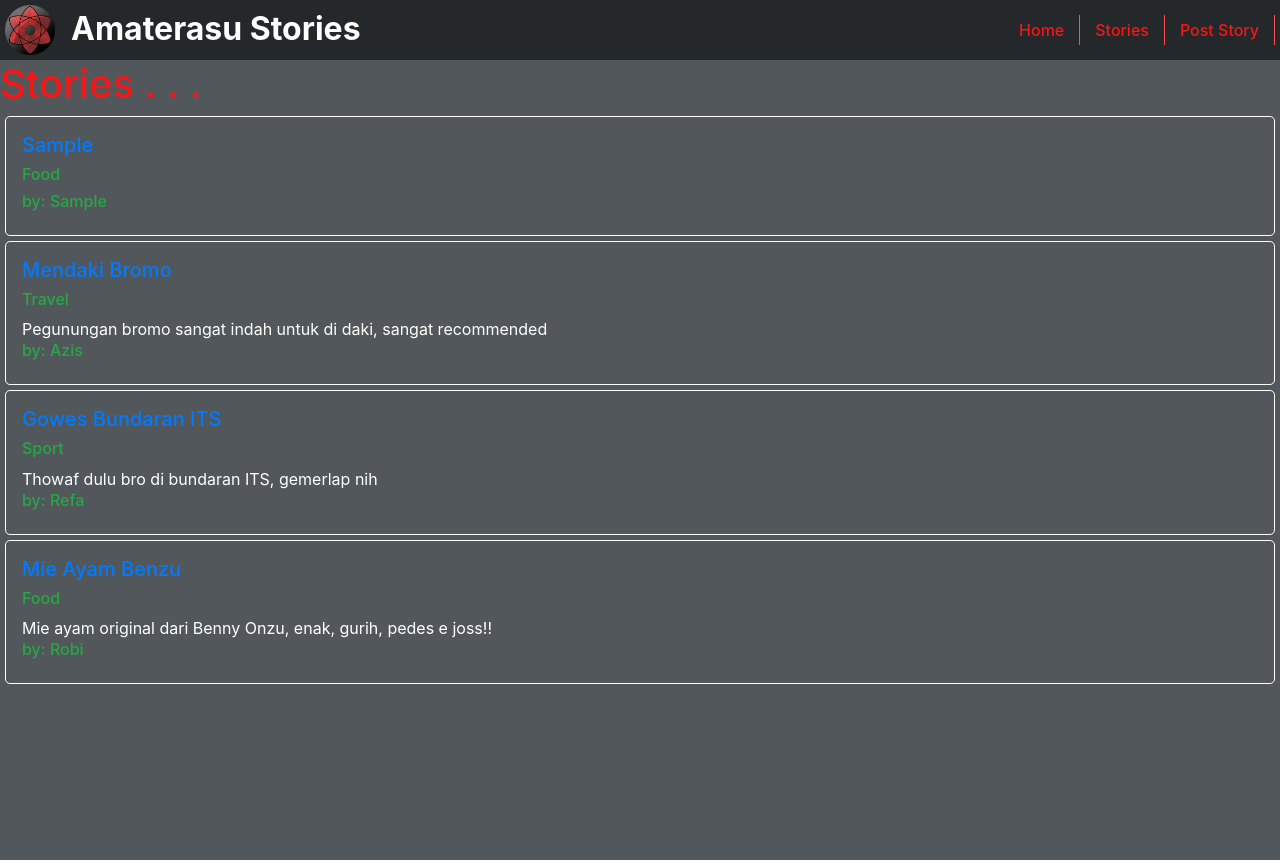
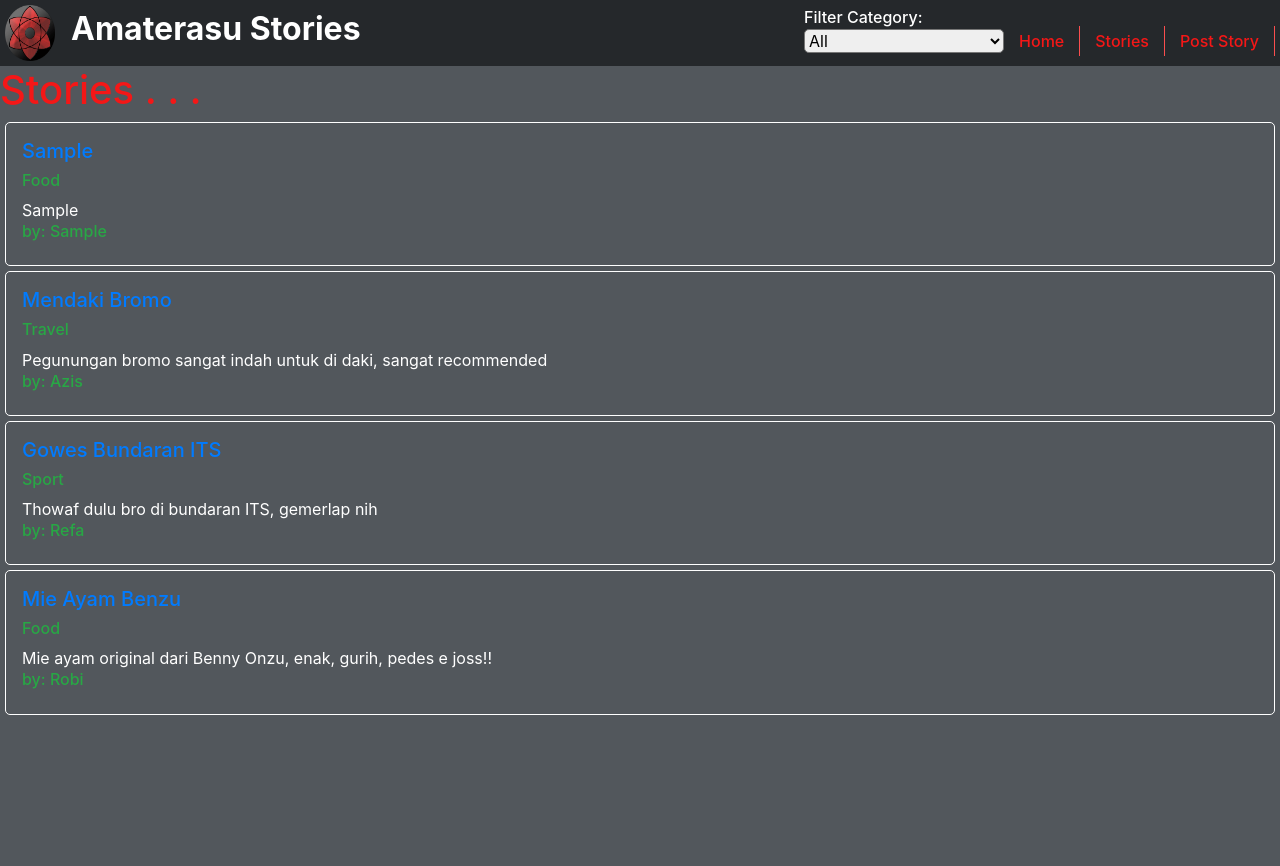
Before and after one commit to nikohatmika/sanbercode-final-project, a React (Create React App) app: page /post-story in a window 1280 px wide. Both pictures are taken after typing "Sample", "Sample", "Sample" into the empty fields and a click on the button "Submit". Built offline with nearby package versions, Linux system fonts and the light colour scheme.

Commit message:
filter by category

```diff
--- a/src/components/Header.js
+++ b/src/components/Header.js
@@ -1,7 +1,29 @@
-import React from "react";
+import React, { useEffect, useState, useRef } from "react";
+import { useDispatch } from "react-redux";
 import logo from "../images/logo.png";
+import { filterStory } from "../redux/storySlice";
+
+// custom hooks to get previous state
+function usePrevious(value) {
+  const ref = useRef;
+  useEffect(() => {
+    ref.current = value;
+  });
+  return ref.current;
+}
 
 function Header() {
+  const dispatch = useDispatch();
+  const [filter, setFilter] = useState("all");
+  const prevState = usePrevious({ filter });
+
+  // use effect to get state changes
+  useEffect(() => {
+    if (prevState && prevState.filter !== filter) {
+      dispatch(filterStory(filter));
+    }
+  }, [filter]);
+
   return (
     <div className="header-container">
       <div className="d-flex">
@@ -10,6 +32,24 @@ function Header() {
       </div>
 
       <div className="navigation my-auto">
+        <label>
+          Filter Category:
+          <br />
+          <select
+            name="category"
+            className="filter"
+            value={filter}
+            onChange={(e) => {
+              console.log("select", e.target);
+              setFilter(e.target.value);
+            }}
+          >
+            <option value="all"> All </option>
+            <option value="food"> Food </option>
+            <option value="sport"> Sport </option>
+            <option value="travel"> Travel </option>
+          </select>
+        </label>
         <a href="/">Home</a>
         <a href="/stories">Stories</a>
         <a href="/post-story">Post Story</a>
--- a/src/containers/PostStories.js
+++ b/src/containers/PostStories.js
@@ -1,7 +1,7 @@
 import React, { Component } from "react";
 
 import { connect } from "react-redux";
-import { postStory } from "../redux/postSlice";
+import { postStory } from "../redux/storySlice";
 import { withRouter } from "react-router-dom";
 
 class Home extends Component {
@@ -27,7 +27,7 @@ class Home extends Component {
       postStory({
         title: inputTitle.current.value,
         category: inputCategory.current.value,
-        story: inputStory.current.value,
+        body: inputStory.current.value,
         user: inputUser.current.value,
       })
     );
--- a/src/containers/Stories.js
+++ b/src/containers/Stories.js
@@ -1,24 +1,31 @@
 import React from "react";
 import { useSelector } from "react-redux";
-import { selectStories } from "../redux/postSlice";
+import { selectStories } from "../redux/storySlice";
 import StoriesList from "../components/StoryList";
 import { parseJSON } from "jquery";
 
 function Stories() {
-  const storiesfromReducer = useSelector(selectStories);
+  const storiesfromReducer = useSelector(selectStories).data;
+  const filter = useSelector(selectStories).filter;
   const storiesFromLocalStorage = parseJSON(localStorage.getItem("story"));
 
   // decide if stories from local storage is null then use from reducer as an initial state
   const stories = storiesFromLocalStorage || storiesfromReducer;
+  console.log("stories", stories);
 
   return (
     <div>
+      {console.log("filter", filter)}
       <h1 className="red-1">Stories . . .</h1>
 
       {/* mapping component stories list */}
-      {stories.map((story) => (
-        <StoriesList story={story} />
-      ))}
+      {stories.map((story) =>
+        filter !== "all" ? (
+          story.category === filter && <StoriesList story={story} />
+        ) : (
+          <StoriesList story={story} />
+        )
+      )}
     </div>
   );
 }
--- a/src/redux/postSlice.js
+++ /dev/null
@@ -1,24 +0,0 @@
-import { createSlice } from "@reduxjs/toolkit";
-import initData from "../helpers/initData";
-import { parseJSON } from "jquery";
-
-// init data with localStorage if exist if not use initData from helpers
-const story = parseJSON(localStorage.getItem("story"));
-
-export const postSlice = createSlice({
-  name: "post",
-  initialState: story || initData,
-  reducers: {
-    postStory: (state, action) => {
-      // the data is stored to local storage, because reducers refresed after changing route
-      localStorage.setItem("story", JSON.stringify([action.payload, ...state]));
-      state = [action.payload, ...state];
-    },
-  },
-});
-
-export const { postStory } = postSlice.actions;
-
-export const selectStories = (state) => state.post;
-
-export default postSlice.reducer;
--- a/src/redux/store.js
+++ b/src/redux/store.js
@@ -1,8 +1,8 @@
 import { configureStore } from "@reduxjs/toolkit";
-import postReducer from "./postSlice";
+import storyReducer from "./storySlice";
 
 export default configureStore({
   reducer: {
-    post: postReducer,
+    story: storyReducer,
   },
 });
--- /dev/null
+++ b/src/redux/storySlice.js
@@ -0,0 +1,34 @@
+import { createSlice } from "@reduxjs/toolkit";
+import initData from "../helpers/initData";
+import { parseJSON } from "jquery";
+
+// init data with localStorage if exist if not use initData from helpers
+const story = parseJSON(localStorage.getItem("story"));
+
+export const storySlice = createSlice({
+  name: "story",
+  initialState: {
+    data: story || initData,
+    filter: "all",
+  },
+  reducers: {
+    postStory: (state, action) => {
+      // the data is stored to local storage, because reducers refresed after changing route
+      localStorage.setItem(
+        "story",
+        JSON.stringify([action.payload, ...state.data])
+      );
+      state.story = [action.payload, ...state.data];
+    },
+
+    filterStory: (state, action) => {
+      state.filter = action.payload;
+    },
+  },
+});
+
+export const { postStory, filterStory } = storySlice.actions;
+
+export const selectStories = (state) => state.story;
+
+export default storySlice.reducer;
--- a/src/styles/components/body.scss
+++ b/src/styles/components/body.scss
@@ -15,6 +15,10 @@ select,
 textarea {
   border-radius: 5px;
   width: 500px;
+
+  &.filter {
+    width: 200px !important;
+  }
 }
 
 label {
```
Also changed, not shown: firebase.json.
